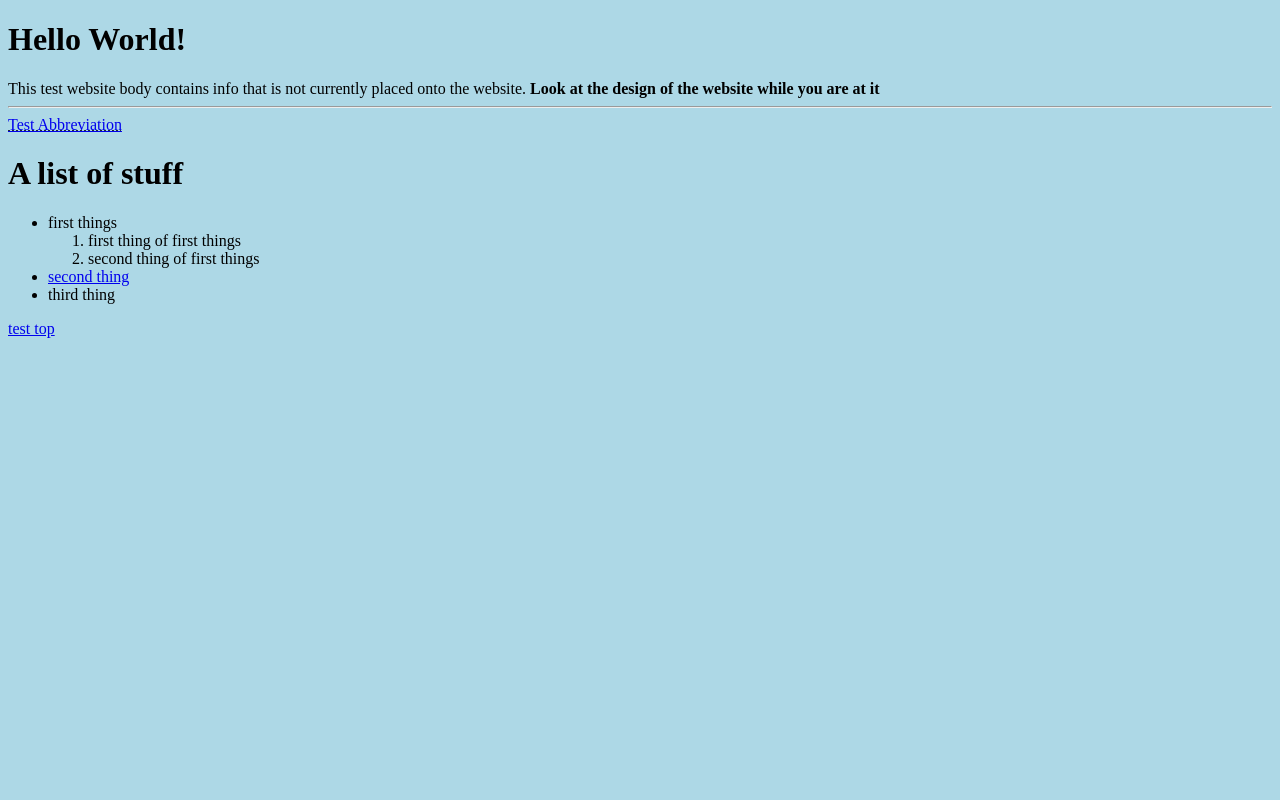
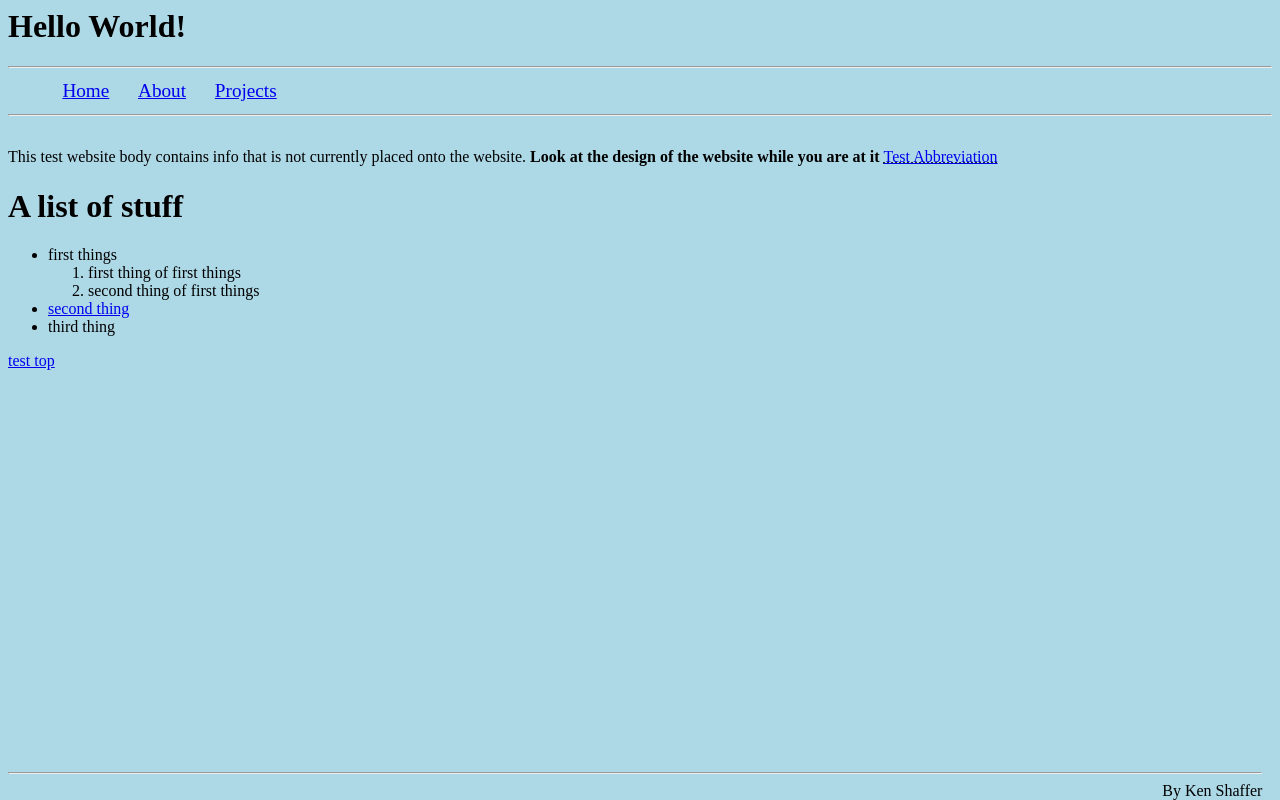
Before and after one commit to Kenymon/flask_website, a Flask app: page / in a window 1280 px wide. Run offline with Flask 2, Linux system fonts and the light colour scheme.

Commit message:
Updated html files and layout

```diff
--- a/server.py
+++ b/server.py
@@ -17,3 +17,7 @@ def page_not_found(error):
 @app.route('/second_page')
 def second_page():
 	return render_template( 'test_second_page/second_page.html')
+
+@app.route('/About')
+def About_page():
+	return render_template( 'about.html')
--- a/static/style.css
+++ b/static/style.css
@@ -1,3 +1,6 @@
+
+
+
 body {
     background-color: lightblue;
 
@@ -6,3 +9,32 @@ body {
 h1{
     text-align: left
 }
+
+#top_directory{
+    display:inline-block;
+    margin:0em 0em 0em 0em;
+}
+
+#top_directory li{
+    display: inline-block;
+    float:left;
+    margin: 0.1em 0.75em 0.1em 0.75em;
+    padding: 0.1em 0em 0.1em 0em;
+    list-style-type: none;
+    font-size:1.20em;
+    color:gold;
+}
+
+#header hr{
+}
+
+#padding {
+    margin-bottom:2em
+}
+
+#footer{
+    position:absolute;
+    bottom:0;
+    width:98%;
+    text-align:right;
+}
--- a/templates/header.html
+++ b/templates/header.html
@@ -1,4 +1,4 @@
-<!DOCTYPE html>
+<!DOCTYPE html5>
 
 <head>
 <link rel="stylesheet" type="text/css" href="static/style.css" media="screen" />
@@ -11,11 +11,22 @@
 Hello World!
 </h1>
 
+
+<div id="header">
+<hr />
+<ul id="top_directory">
+    <li><a href="/">  Home  </a></li>
+    <li><a href="/About">  About  </a></li>
+    <li><a href="/Projects">  Projects  </a> </li>
+</ul>
+<hr/ id="padding">
+</div>
+
+
 <body>
 This test website body contains info that is not currently placed onto the
 website. <b> Look at the design of the website while you are at it </b>
 
-<hr />
 
 <abbr title="Hello There"><a href="http:///www.Ucsd.edu">
 Test Abbreviation
@@ -39,3 +50,7 @@ test top
 </p>
 
 </body>
+<div id="footer">
+<hr />
+By Ken Shaffer
+</div>
```
Also changed, not shown: templates/about.html (added, +36 -0 lines), 1 other file.
